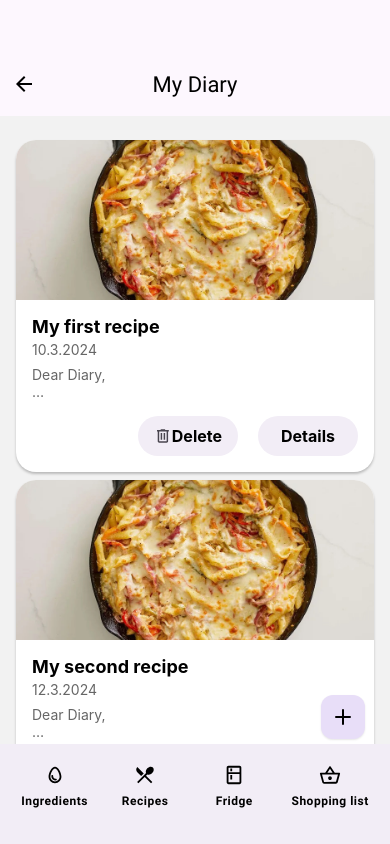
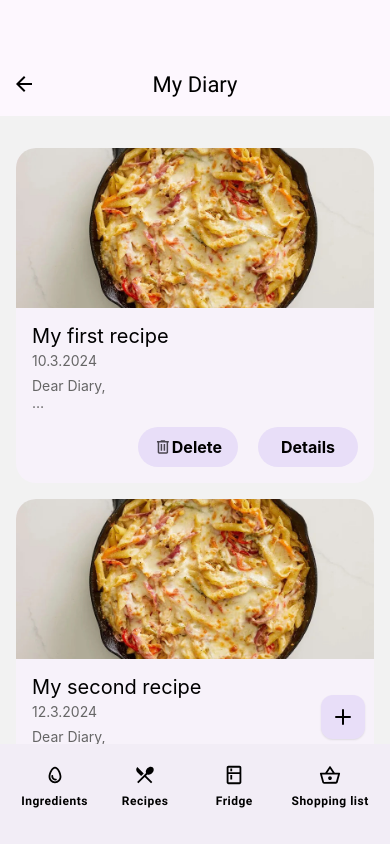
Before and after one commit to olibejak/MealMaker, a React Native app: screen /Diary in a window 390 px wide. Built offline with nearby package versions, Linux system fonts and the light colour scheme; no server answers.

Commit message:
fixed cards to have correct shadows and margins

```diff
--- a/components/IngredientCard.js
+++ b/components/IngredientCard.js
@@ -5,10 +5,12 @@ import {BasketCardIcon, FilterIcon, FridgeCardIcon} from "../assets/icons";
 export default function IngredientCard ({ text, fridgeButtonOn, cartButtonOn, onPress }) {
 
     return (
-        <TouchableOpacity style={styles.card} onPress={onPress}>
-            <Text style={[styles.cardTextContent, styles.fontRegularMedium]}>{text}</Text>
-                <RenderButtons fridgeButtonOn={fridgeButtonOn} cartButtonOn={cartButtonOn}/>
-        </TouchableOpacity>
+        <View style={styles.shadowContainer}>
+            <TouchableOpacity style={styles.card} onPress={onPress}>
+                <Text style={[styles.cardTextContent, styles.fontRegularMedium]}>{text}</Text>
+                    <RenderButtons fridgeButtonOn={fridgeButtonOn} cartButtonOn={cartButtonOn}/>
+            </TouchableOpacity>
+        </View>
     )};
 
 //works: Check ingredients screen
@@ -29,6 +31,10 @@ function RenderButtons({fridgeButtonOn, cartButtonOn}) {
 )}
 
 const styles = StyleSheet.create({
+    shadowContainer: {
+        padding: 4,
+        backgroundColor: 'transparent'
+    },
     card: {
         width: '100%',
         borderRadius: 12,
@@ -38,7 +44,6 @@ const styles = StyleSheet.create({
         flexDirection: 'row',
         alignItems: 'center',
         justifyContent: 'space-between',
-        marginTop: 8,
         overflow: 'visible',
 
         //  Shadow
@@ -50,8 +55,8 @@ const styles = StyleSheet.create({
         shadowOpacity: 0.50,
         shadowRadius: 1,
         // Android shadow (uniform, no direction control)
-        //  TODO: fix shadow being cut off on Android
         elevation: 4,
+
     },
     cardTextContent: {
         // width: '100%',
--- a/components/RecipeCard.js
+++ b/components/RecipeCard.js
@@ -56,18 +56,11 @@ const RecipeCard = ({
 
 const styles = StyleSheet.create({
     card: {
-        backgroundColor: 'white',
+        backgroundColor: '#F7F2FA',
         borderRadius: 20,
-        overflow: 'hidden',
-        marginTop: 8,
-        shadowColor: '#000',
-        shadowOffset: {
-            width: 0,
-            height: 2,
-        },
-        shadowOpacity: 0.23,
-        shadowRadius: 2.62,
-        elevation: 4,
+        overflow: 'visible',
+        marginTop: 16,
+
         minHeight: 250,
     },
     buttonContainer: {
@@ -78,13 +71,14 @@ const styles = StyleSheet.create({
         width: '100%',
         height: 160, // Adjust the height as necessary
         resizeMode: 'cover',
+        borderTopLeftRadius: 20,
+        borderTopRightRadius: 20,
     },
     cardContent: {
         padding: 16,
     },
     cardTitle: {
-        fontSize: 18,
-        fontWeight: 'bold',
+        fontSize: 20,
         marginBottom: 4,
     },
     cardDate: {
@@ -98,7 +92,7 @@ const styles = StyleSheet.create({
         marginBottom: 16,
     },
     detailsButton: {
-        backgroundColor: '#F2EDF6',
+        backgroundColor: '#E8DEF8',
         borderRadius: 20,
         paddingVertical: 8,
         color: 'black',
--- a/screens/IngredientsScreen.js
+++ b/screens/IngredientsScreen.js
@@ -53,7 +53,9 @@ export default function IngredientsScreen ( {navigation} ) {
         <View style={styles.screen}>
             <TopNavigationBar title={title} LeftIcon={HamburgerIcon} RightIcon={BookIcon} />
                 <ScrollView style={styles.scrollableScreen} contentContainerStyle={styles.scrolling}>
-                    <SearchBar />
+                    <View style={styles.smallMargin}>
+                        <SearchBar />
+                    </View>
                     {ingredients.map((ingredient, index) => (
                         <IngredientCard
                             key={index}
@@ -134,4 +136,7 @@ const styles = StyleSheet.create({
     textCenter: {
         textAlign: 'center',
     },
+    smallMargin: {
+        marginBottom: 8,
+    },
 });
```
